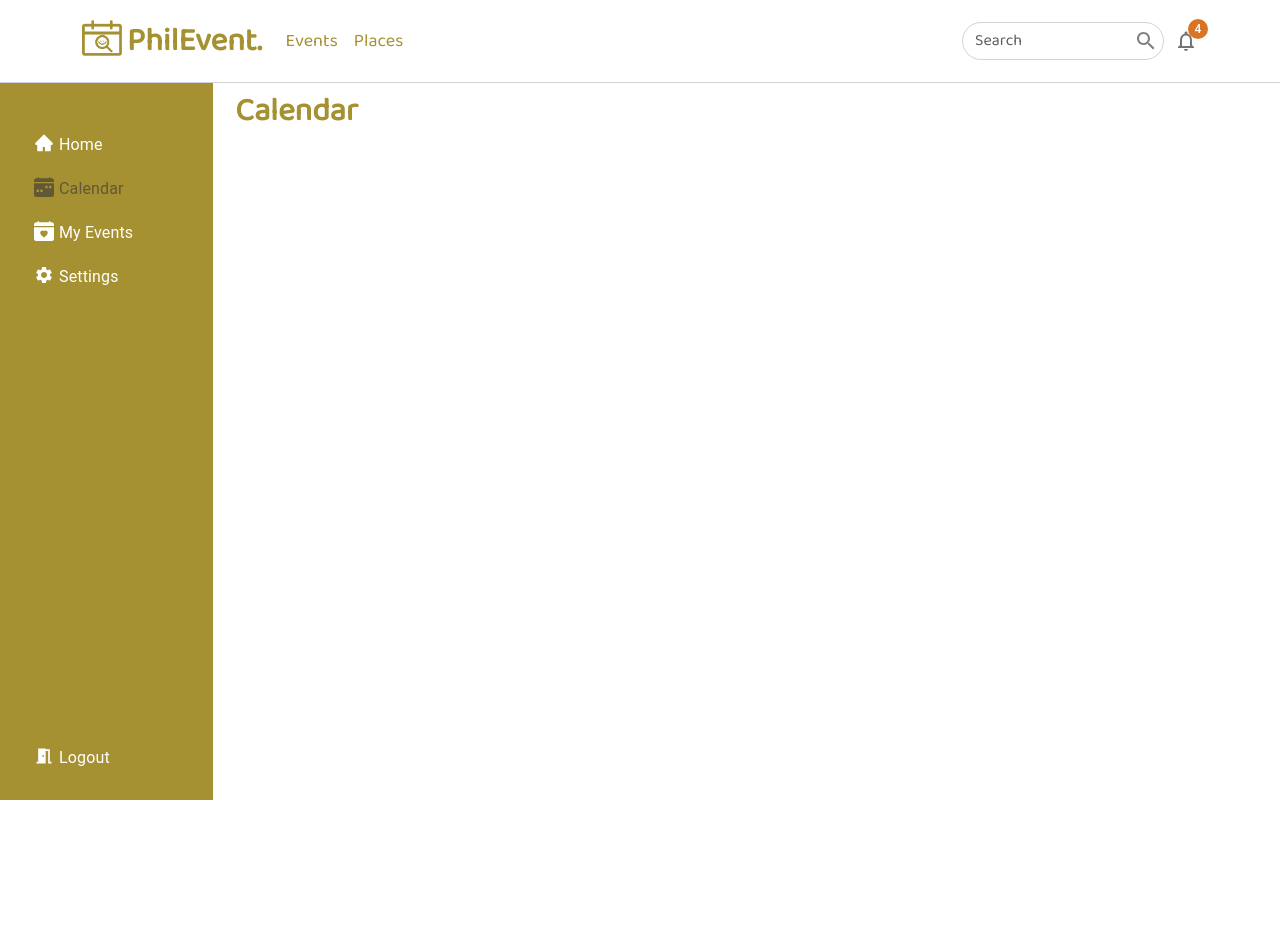
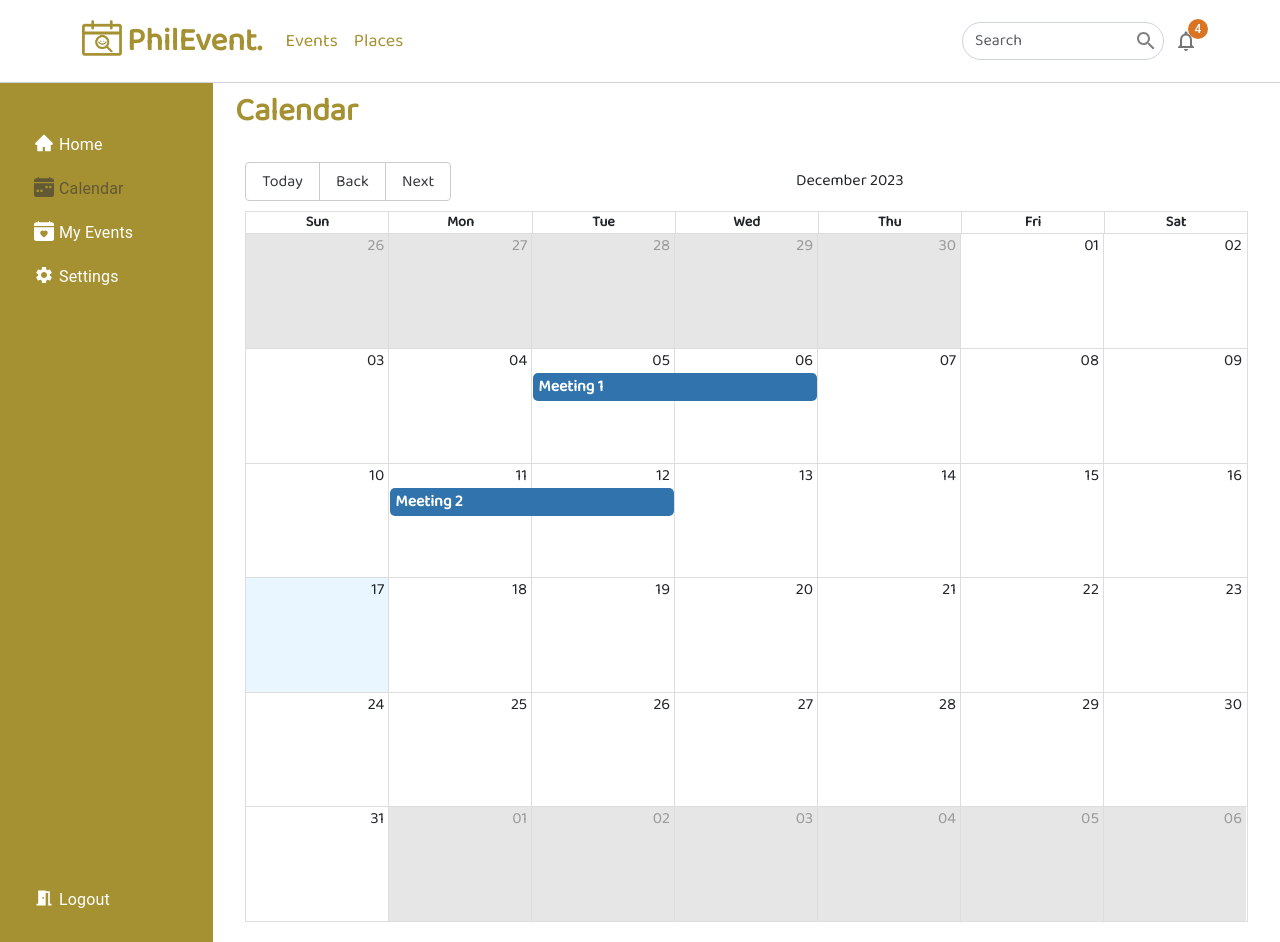
Before and after one commit to alleyahPCM/PhilEvent-Frontend, a React (Create React App) app: page /Calendar in a window 1280 px wide. Before the commit the page ends 800 px from the top, so only its background shows below. Built offline with nearby package versions, Linux system fonts and the light colour scheme.

Commit message:
Added Calendar

```diff
--- a/package.json
+++ b/package.json
@@ -13,7 +13,9 @@
     "@testing-library/user-event": "^13.5.0",
     "axios": "^1.6.2",
     "bootstrap": "^5.3.2",
+    "moment": "^2.29.4",
     "react": "^18.2.0",
+    "react-big-calendar": "^1.8.5",
     "react-bootstrap": "^2.9.1",
     "react-dom": "^18.2.0",
     "react-hook-form": "^7.49.2",
--- a/src/components/Calendar.jsx
+++ /dev/null
@@ -1,19 +0,0 @@
-import React from 'react'
-import { Container } from 'react-bootstrap';
-import styled from 'styled-components';
-
-const Title = styled.h2`
-  font-weight: bold;
-  color: #A59132;
-  margin: 10px;
-`
-
-const Calendar = () => {
-  return (
-    <Container>
-        <Title>Calendar</Title>
-    </Container>
-  )
-}
-
-export default Calendar
--- /dev/null
+++ b/src/components/EventCalendar.jsx
@@ -0,0 +1,60 @@
+import React from 'react'
+import { Container } from 'react-bootstrap';
+import styled from 'styled-components';
+
+import { Calendar, momentLocalizer } from 'react-big-calendar';
+import moment from 'moment';
+import 'react-big-calendar/lib/css/react-big-calendar.css';
+
+const Title = styled.h2`
+  font-weight: bold;
+  color: #A59132;
+  margin: 10px;
+`
+
+const localizer = momentLocalizer(moment);
+
+const events = [
+  {
+    title: 'Meeting 1',
+    start: new Date(2023, 11, 5),
+    end: new Date(2023, 11, 7),
+  },
+  {
+    title: 'Meeting 2',
+    start: new Date(2023, 11, 11),
+    end: new Date(2023, 11, 13),
+  },
+  // Add more events as needed
+];
+
+const EventCalendar = () => {
+
+  return (
+    <Container>
+        <Title>Calendar</Title>
+        <div style={{ height: '800px', padding: '20px' }}>
+      <Calendar
+        localizer={localizer}
+        events={events}
+        startAccessor="start"
+        endAccessor="end"
+        views={['month']}
+        defaultDate={new Date(2023, 11, 1)} // Set the default date to the start of the month
+        style={{ maxHeight: '100%', width: '100%' }} // Adjust style
+        components={{
+          month: {
+            event: ({ event }) => (
+              <div>
+                <strong>{event.title}</strong>
+              </div>
+            ),
+          },
+        }}
+      />
+    </div>
+    </Container>
+  )
+}
+
+export default EventCalendar
--- a/src/pages/UserCalendar.jsx
+++ b/src/pages/UserCalendar.jsx
@@ -2,7 +2,7 @@ import React from 'react';
 import NavBarAlt from '../components/NavBarAlt';
 import Sidebar from '../components/Sidebar';
 import { Grid } from '@mui/material';
-import Calendar from '../components/Calendar';
+import EventCalendar from '../components/EventCalendar';
 
 const UserCalendar = () => {
   return (
@@ -14,7 +14,7 @@ const UserCalendar = () => {
             <Sidebar />
           </Grid>
           <Grid item sm={10}>
-            <Calendar/>
+            <EventCalendar/>
           </Grid>
         </Grid>
       </div>
```
Also changed, not shown: installations.txt, 1 other file (tests, documents, lock files or other folders).
